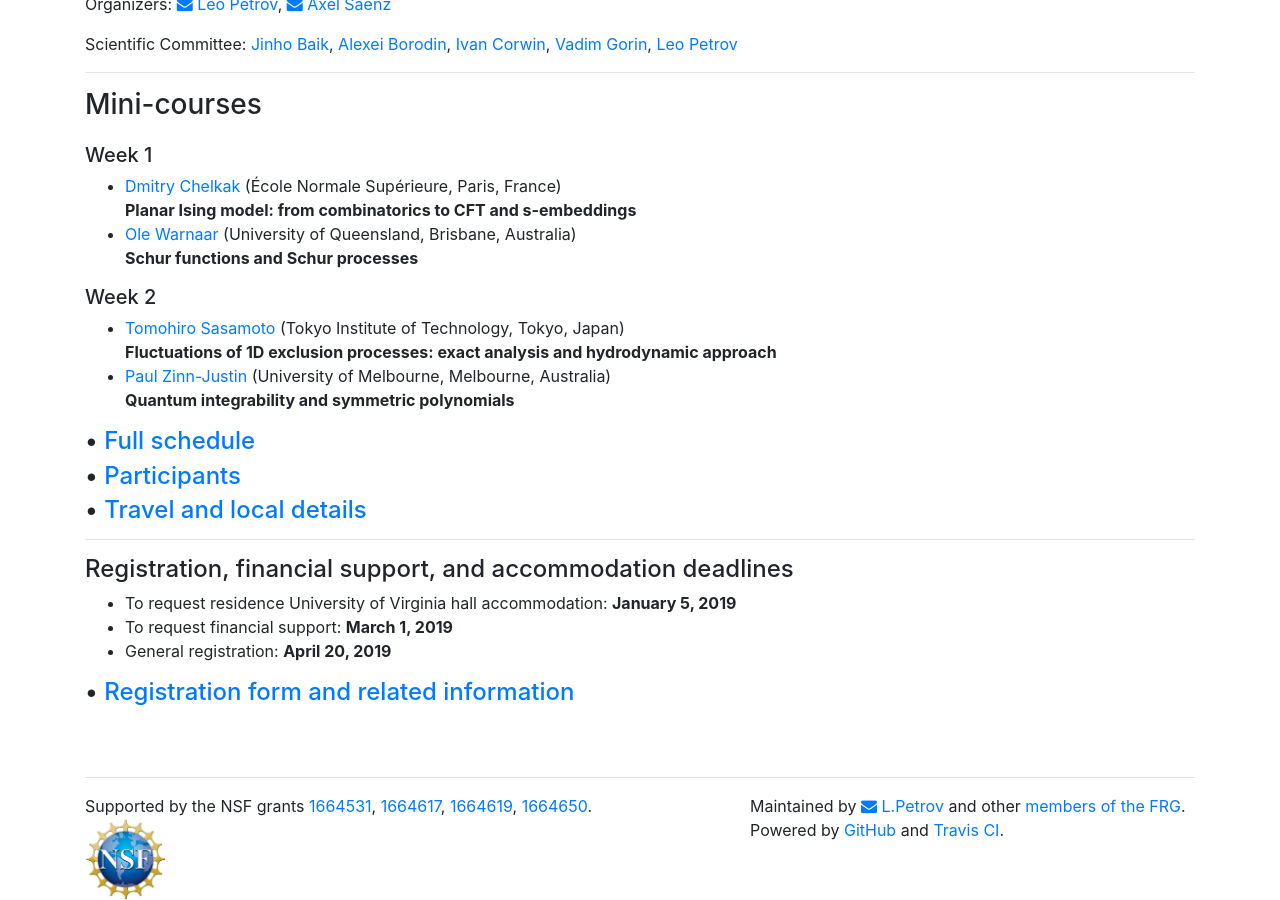
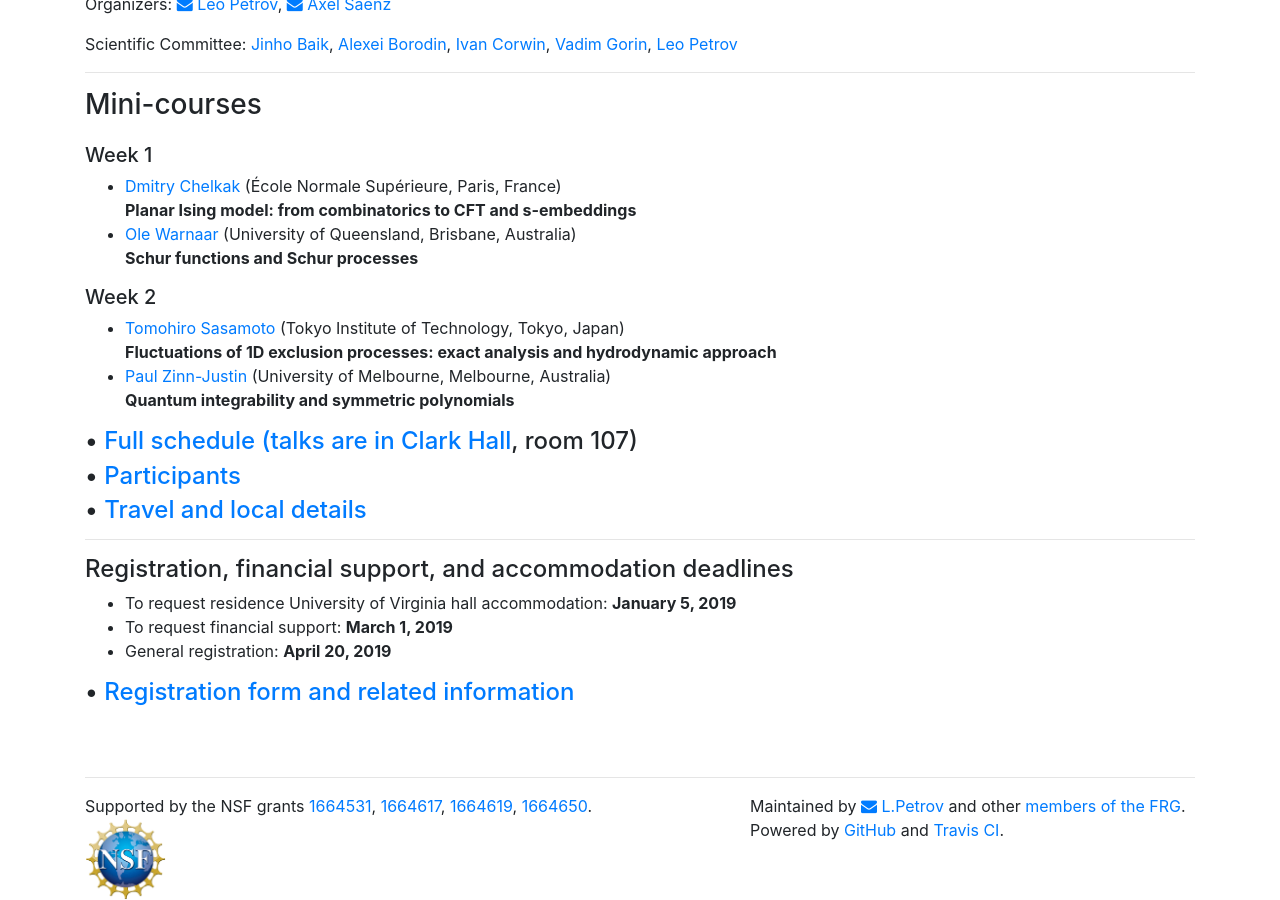
Before and after one commit to int-prob/int-prob-code, a Jekyll site: the page built from vipss2019/index.md, in a window 1280 px wide and 900 px high, scrolled down 595 px. Built offline with Jekyll 4.4.1, drawn with Linux system fonts in a browser that asks for light colours; nearby versions of some CDN libraries.

Commit message:
add room

```diff
--- a/vipss2019/index.md
+++ b/vipss2019/index.md
@@ -94,7 +94,7 @@ Abstract TBA
 </li>
 </ul>
 
-#### &bull; <a href="{{site.url}}/vipss2019/schedule/">Full schedule</a>
+#### &bull; <a href="{{site.url}}/vipss2019/schedule/">Full schedule (talks are in [Clark Hall](https://goo.gl/maps/KgajNcWymQ8aP9SX8), room 107)</a>
 
 #### &bull; <a href="{{site.url}}/vipss2019/participants/">Participants</a>
 
```
Also changed, not shown: vipss2019/schedule.md (+1 -1 lines).
